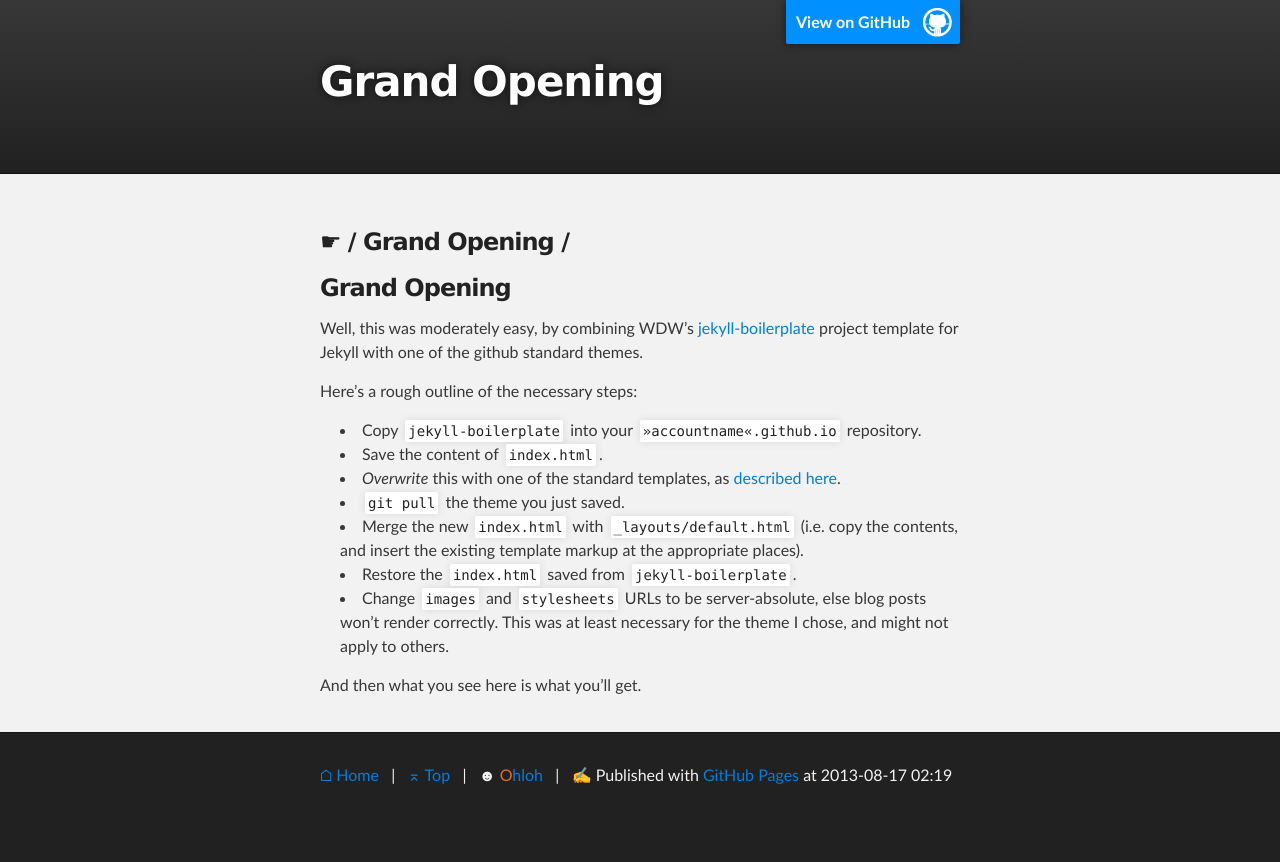
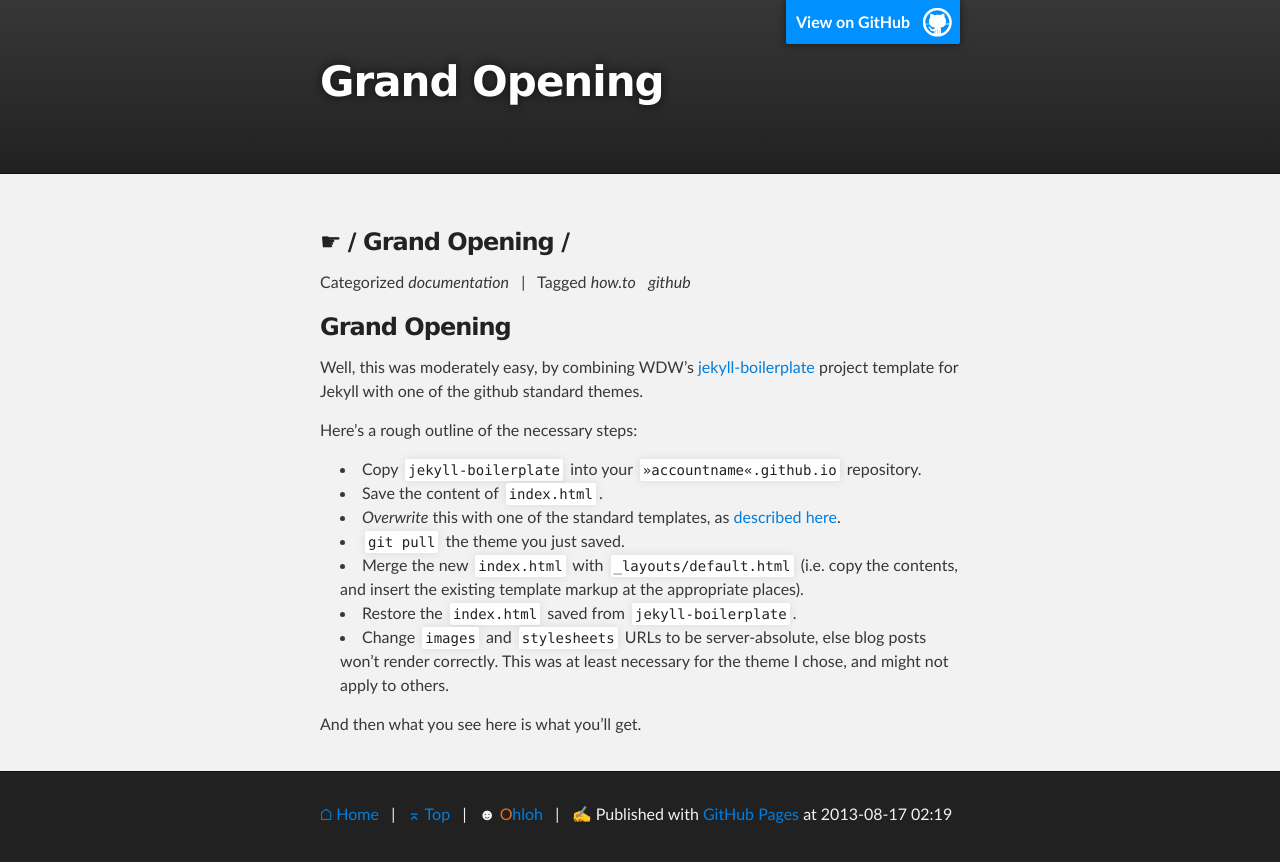
Before and after one commit to jhermann/jhermann.github.io, a Jekyll site: the page built from _posts/2013-08-17-grand-opening.md, in a window 1280 px wide. Shown: the top 862 px of the page. Built offline with Jekyll 4.4.1, drawn with Linux system fonts in a browser that asks for light colours; Markdown is read by kramdown in place of the engine named in the settings.

Commit message:
categories and tags

```diff
--- a/_layouts/post.html
+++ b/_layouts/post.html
@@ -4,4 +4,15 @@ tagline: jhermann's github blog
 ---
 
 <h3>☛ {{title}} / {{page.title}} / {{post.title}}</h3>
+
+<p>
+Categorized {% for category in page.categories %}
+    <em>{{ category }}</em> &nbsp;
+{% endfor %}
+| &nbsp;
+Tagged {% for tag in page.tags %}
+    <em>{{ tag }}</em> &nbsp;
+{% endfor %}
+</p>
+
 {{ content }}
```
